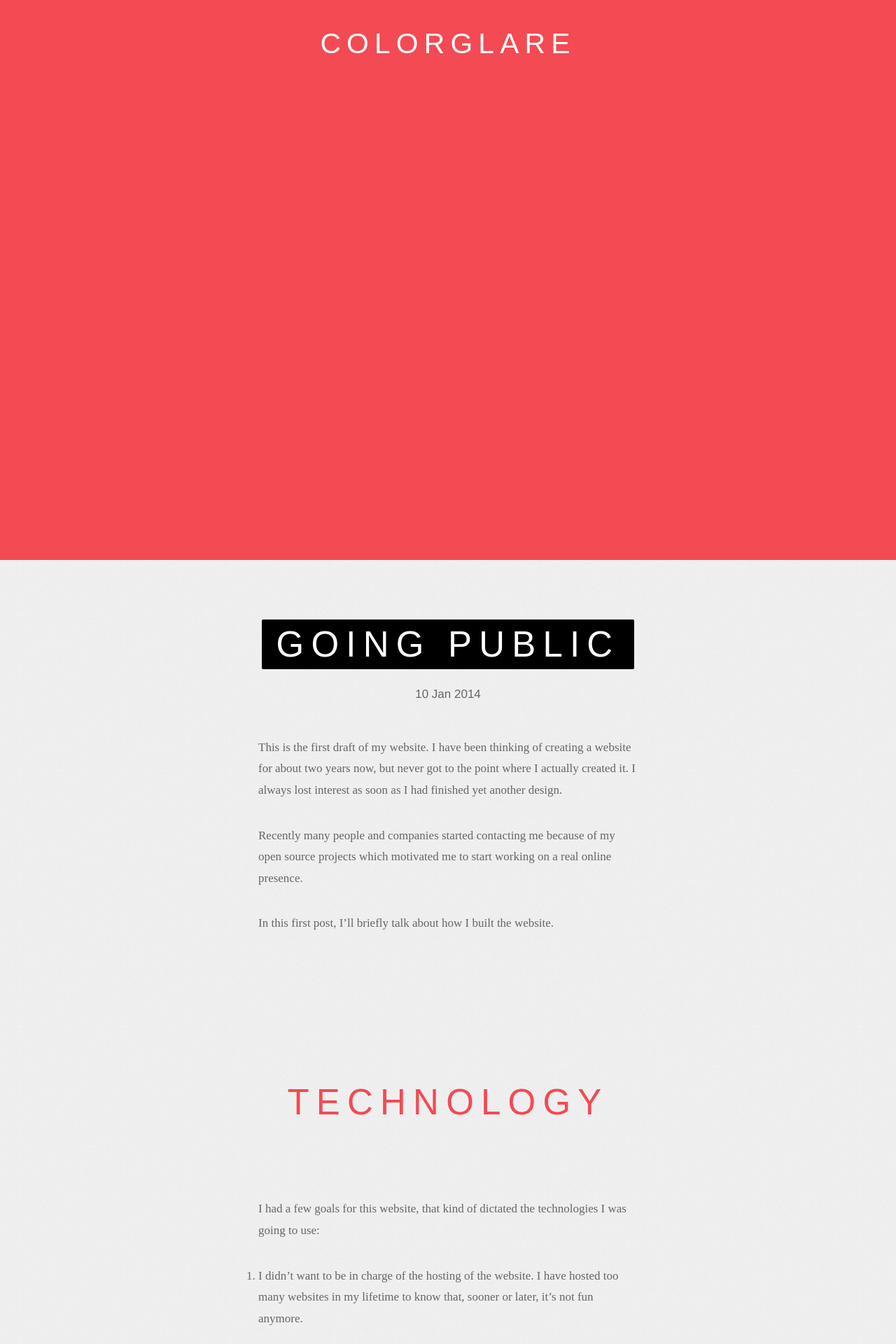
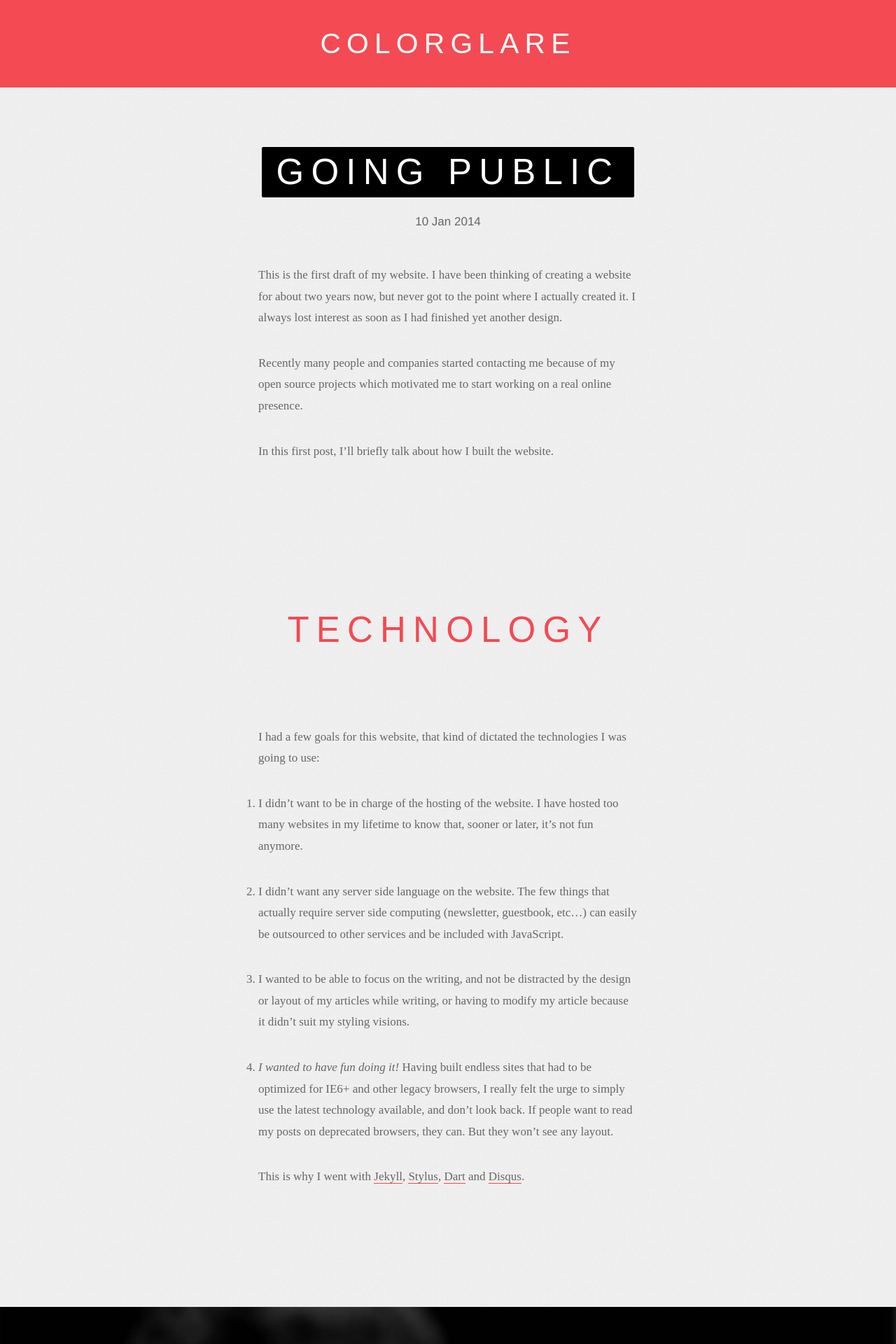
Before and after one commit to enyo/enyo.github.io, a Jekyll site: the page built from _posts/2014-01-09-going-public.md, in a window 1280 px wide. Shown: the top 1920 px of the page at 70% size. Built offline with Jekyll 4.4.1, drawn with Linux system fonts in a browser that asks for light colours; Markdown is read by kramdown in place of the engine named in the settings; comment, search, counter and statistics services are not loaded.

Commit message:
Setting the random height only on home screen now.

```diff
--- a/_css-source/header.styl
+++ b/_css-source/header.styl
@@ -12,8 +12,6 @@ body > header
   color white
   text-align center
   padding 2em 0
-
-  height 800px // Just setting a random height before JS kicks in.
 
   h1
     font-size 2.4em
--- a/_css-source/site-home.styl
+++ b/_css-source/site-home.styl
@@ -2,3 +2,7 @@
 
   #main
     padding-top 10em
+
+
+  > header
+    height 800px // Just setting a random height before JS kicks in.
--- a/css/main.css
+++ b/css/main.css
@@ -319,7 +319,6 @@ body > header {
   color: #fff;
   text-align: center;
   padding: 2em 0;
-  height: 800px;
 }
 body > header h1 {
   font-size: 2.4em;
@@ -595,6 +594,9 @@ body > footer p {
 #site-home #main {
   padding-top: 10em;
 }
+#site-home > header {
+  height: 800px;
+}
 #post {
   margin: 0 auto 1em;
 }
```
